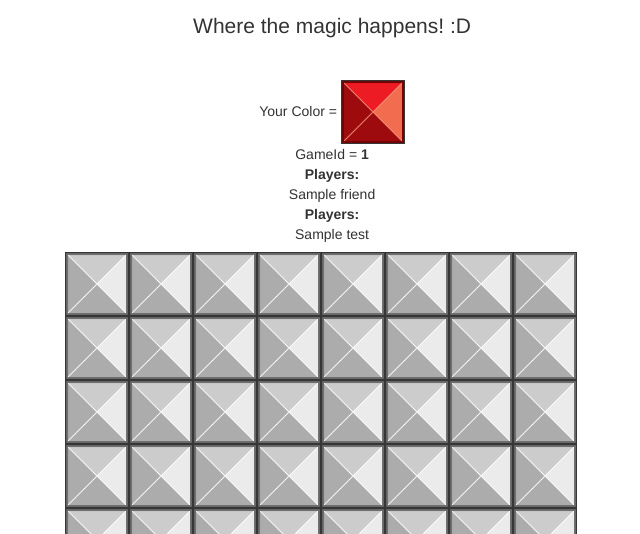
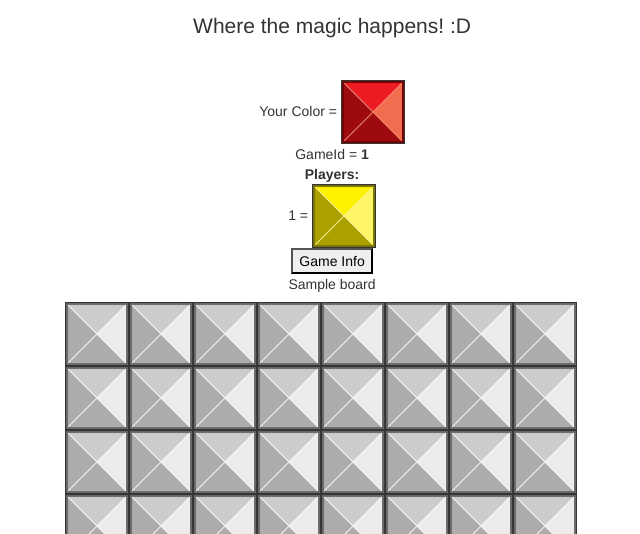
Before and after one commit to quizzingbricks/quizzingbricks-core, a Flask app: template src/python/quizzingbricks/web/templates/game_board.html in a window 1280 px wide. Shown: the part 169-703 px from the top of the page, without its empty margins (308-948 px from the left). Run offline with Flask 2, Linux system fonts and the light colour scheme; the template is opened without the code that fills it: most values are stand-ins (such as "Sample title", 1, 10 or a date in 2020); some libraries are stand-ins or nearby versions.

Commit message:
JS function to assign colors to the different players userId

```diff
--- a/src/python/quizzingbricks/web/run_web.py
+++ b/src/python/quizzingbricks/web/run_web.py
@@ -244,11 +244,32 @@ def start_game(game_type,lobby_id):
         gameId = str(start_game_response).split(":")[1]
         print "gameId:", gameId
 
-
-        return render_template('game_board.html',friends=friends, gameId=gameId)
+        #TODO: fetch friends from the gameId
+        #friends = email string fetch with get_user_by_id
+        #also give userId
+        friends = [("Linus@test.se", 21),("David@test.se", 22)]
+        return render_template('game_board.html',friends=friends, gameId=gameId, userId=session['userId'])
     else:
         return render_template('create_game.html',friends=friends,test=test, game_type=game_type)
 
+
+@app.route('/game_info/<int:game_id>', methods=['GET','POST'])
+def game_info(game_id):
+    print "game info"
+    print game_id
+    friends = []
+    board = []
+    friend1 = ("David@test.se", 2)
+    friend2 = ("Anton@test.se", 25)
+    friends = [friend1,friend2]
+    for x in range(0,64):
+        if (x > 40):
+            board = board +[1]
+        if (x<20):
+            board = board +[2]
+        else:
+            board = board + [0]
+    return render_template('game_board.html',friends=friends, gameId=game_id, board=board, userId=session['userId'])
 
 
 @app.route('/active_games')
@@ -256,12 +277,12 @@ def active_games():
     #TODO: fetch list of active games
     return render_template('active_games.html')
 
-@app.route('/choose_color', methods=["POST"])
-def choose_color():
-	token = request.form.get('token','None', type=str)
-	#session['player_color'] = token.upper()
-	#print session['player_color']
-	return jsonify(result=token)
+# @app.route('/choose_color', methods=["POST"])
+# def choose_color():
+# 	token = request.form.get('token','None', type=str)
+# 	#session['player_color'] = token.upper()
+# 	#print session['player_color']
+# 	return jsonify(result=token)
 
 
 
@@ -362,6 +383,7 @@ def test_tile_placement():
 
 
 
+
 if __name__ == '__main__':
 	app.run(host='0.0.0.0',debug=True)
 #    app.run(debug=True)
--- a/src/python/quizzingbricks/web/static/js/game_board.js
+++ b/src/python/quizzingbricks/web/static/js/game_board.js
@@ -4,11 +4,11 @@ var BOARD_HEIGHT = 8
 var BOARD_WIDTH  = 8
 
 var TOKEN = {
-    EMPTY  : {value: 0, string: "Empty"},
-    RED    : {value: 1, string: "Red"},
-    YELLOW : {value: 2, string: "Yellow"},
-    BLUE   : {value: 3, string: "Blue"},
-    GREEN  : {value: 4, string: "Green"}
+    EMPTY  : {value: 0, string: "Empty",    userId: 0 },
+    RED    : {value: 1, string: "Red",      userId: -1 },
+    YELLOW : {value: 2, string: "Yellow",   userId: -1 },
+    BLUE   : {value: 3, string: "Blue",     userId: -1 },
+    GREEN  : {value: 4, string: "Green",    userId: -1 }
 }
 
 var selected_token=TOKEN.RED;
@@ -23,7 +23,31 @@ var selected_token=TOKEN.RED;
     });
   }*/
 
+function test_userId(token){
+    alert(token.userId)
+}
 
+
+function assign_colors(friends, userId) {
+    selected_token.userId = userId
+    var length = friends.length,
+    element = null;
+    teststring = ""
+    for (var i = 0; i < length; i++) {
+        element = friends[i];
+        teststring = teststring + element + " i: "+ i + "\n";
+        if (i==0){
+            TOKEN.YELLOW.userId = element
+        }
+        if (i==1){
+            TOKEN.BLUE.userId = element
+        }
+        if (i==2){
+            TOKEN.GREEN.userId = element
+        }
+    }
+alert(teststring);
+}
 
 
 function create_token(token) {
--- a/src/python/quizzingbricks/web/templates/game_board.html
+++ b/src/python/quizzingbricks/web/templates/game_board.html
@@ -2,6 +2,10 @@
 {% set active_page = "game_board" %}
 {% block body %}
      <link href="/static/css/board.css" rel="stylesheet">
+
+     <script src="/static/js/game_board.js"></script>
+
+
 
      <div class="container">
 
@@ -25,28 +29,41 @@
             <img src="/static/img/BoardCell_Red.png" onclick='selectToken(TOKEN.RED)' width="64" /> -->
 
 
-          <br>Your Color = <img src="/static/img/BoardCell_Red.png" id="player_color" width="64" />
+          <br>Your Color = <img onload="assign_colors({{friends}},{{userId}})" onclick='test_userId(TOKEN.RED)' src="/static/img/BoardCell_Red.png" id="player_color" width="64" />
 
           <br>GameId = <b> {{gameId}} </b>
 
           {% if friends %}
             <div class="container">
             <strong> Players: </strong>
+            {% set i = 1 %}
             {% for friend in friends%}
-              <br>  {{friend}}
+                {% if i== 1%}
+                  <br>  {{friend[0]}} = <img src="/static/img/BoardCell_Yellow.png" id="{{friend[0]}}" onclick='test_userId(TOKEN.YELLOW)' width="64" />
+                {% endif %}
+
+                {% if i== 2%}
+                  <br>  {{friend[0]}} = <img src="/static/img/BoardCell_Blue.png" id="{{friend[0]}}" onclick='test_userId(TOKEN.BLUE)' width="64" />
+                {% endif %}
+
+                {% if i== 3%}
+                  <br>  {{friend[0]}} = <img src="/static/img/BoardCell_Green.png" id="{{friend[0]}}" onclick='test_userId(TOKEN.GREEN)' width="64" />
+                {% endif %}
+
+                {% set i = i+1 %}
+
             {% endfor %}
             </div>
           {% endif %}
 
 
-          {% if test %}
-            <div class="container">
-            <strong> Players: </strong>
-            {% for t in test%}
-              <br>  {{t}}
+          <form action = "{{ url_for('game_info', game_id=gameId) }}" method=post>
+            <button type=submit> Game Info </button>
+          </form>
+
+            {% for b in board %}
+              {{b}}
             {% endfor %}
-            </div>
-          {% endif %}
 
         </div>
         <div id="board">
@@ -85,6 +102,6 @@
 
 
     <!-- My own scripts -->
-    <script src="/static/js/game_board.js"></script>
+
 
 {% endblock %}
```
